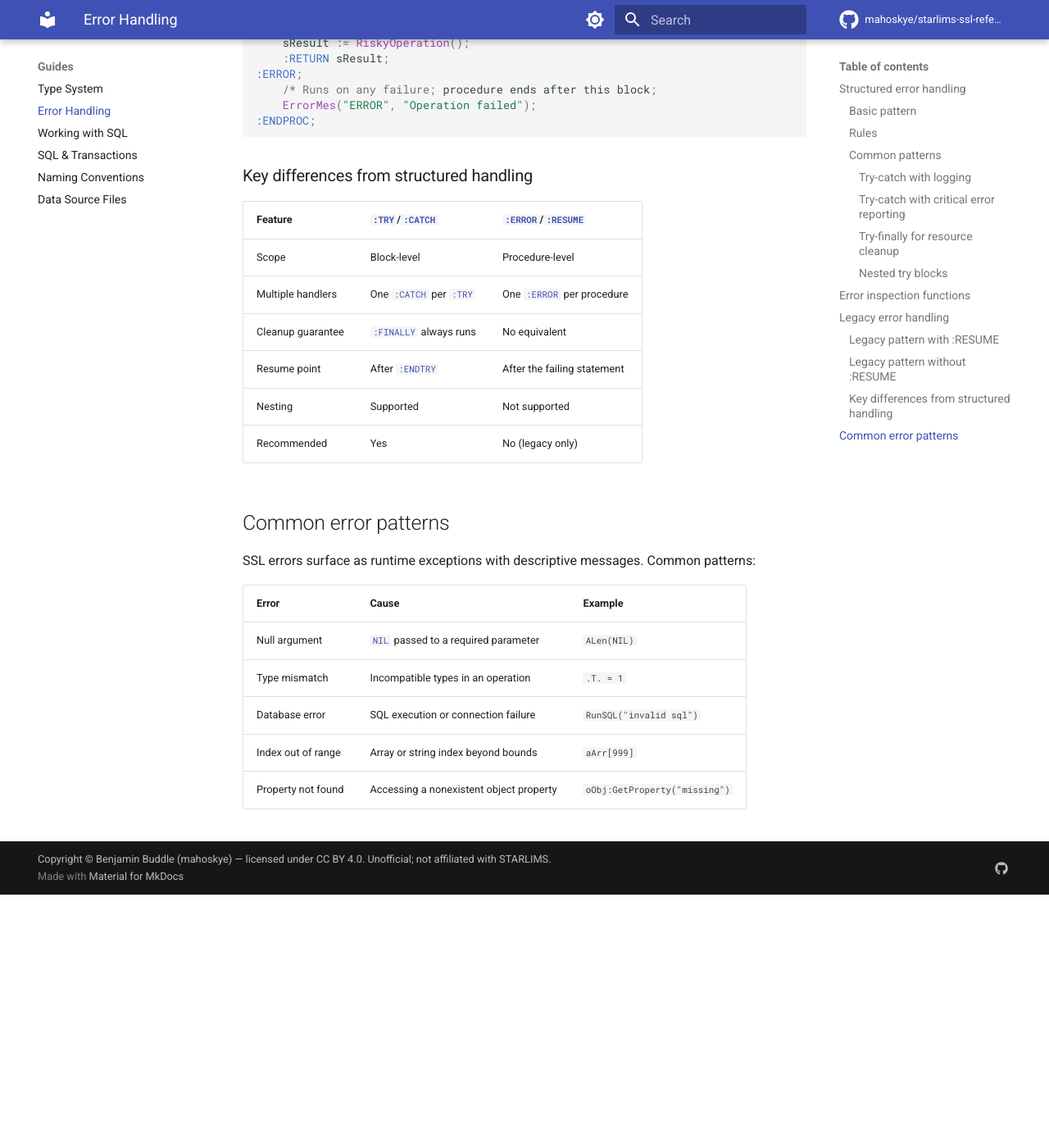
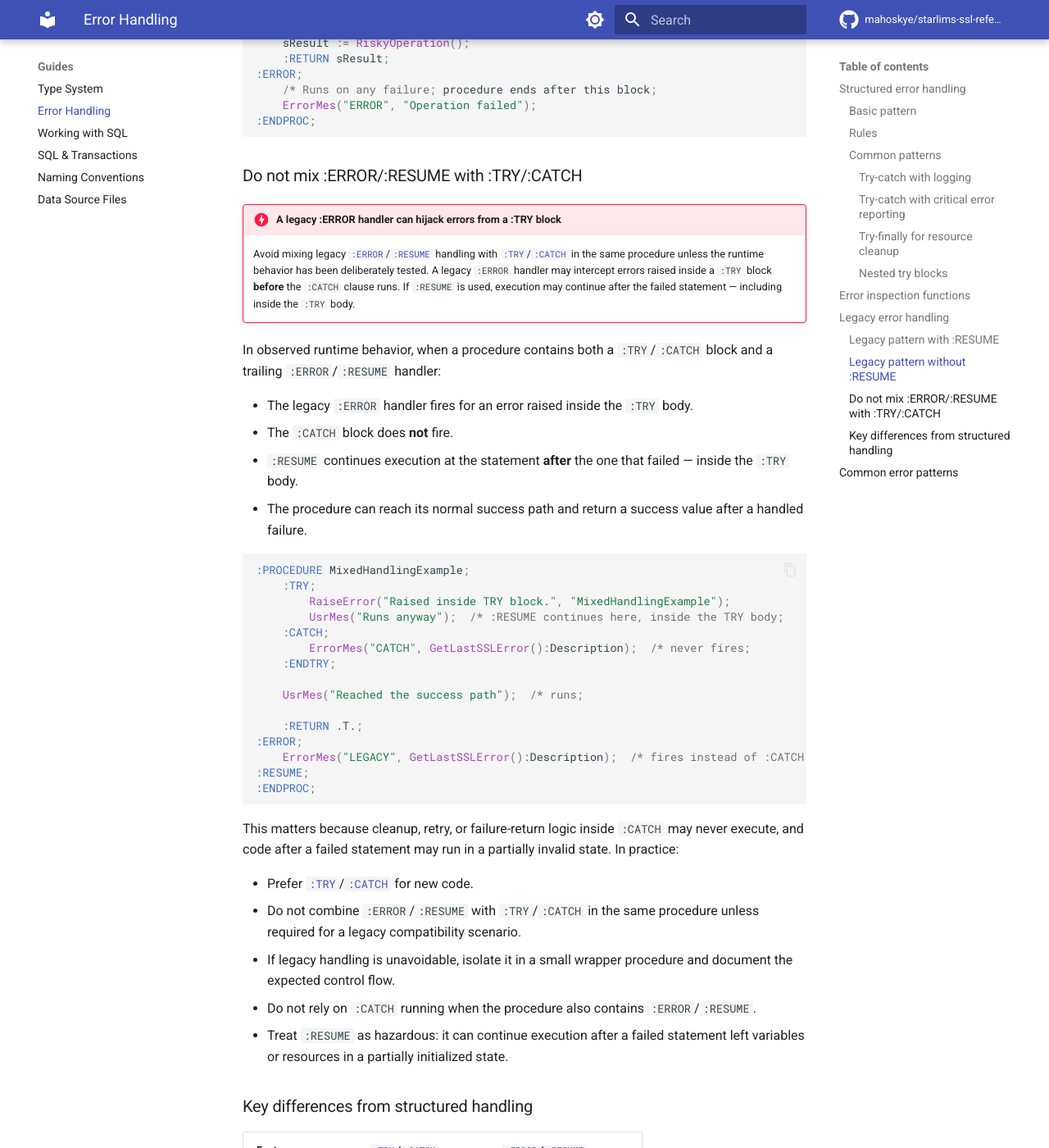
Before and after one commit to mahoskye/starlims-ssl-reference, an MkDocs documentation site: the page built from content/guides/error-handling.md, in a window 1280 px wide and 1400 px high, scrolled down 3449 px. Shown: the whole window at 82% size. Built offline with MkDocs 1.6.1 and Material for MkDocs 9.7.7, drawn with Linux system fonts in a browser that asks for light colours; comment, search, counter and statistics services are not loaded; before the commit the page ends 4540 px from its top, so only the background shows below that.

Commit message:
docs: document :ERROR/:RESUME interception of :TRY/:CATCH errors (closes #15)
Runtime testing (issue #15) showed that a legacy :ERROR handler can
intercept an error raised inside a preceding :TRY block before the
:CATCH clause runs; with :RESUME, execution then continues after the
failed statement, inside the :TRY body, and the procedure can reach
its normal success path after a handled failure.

- error-handling guide: new "Do not mix :ERROR/:RESUME with
  :TRY/:CATCH" section under Legacy error handling — danger
  admonition, observed-behavior list, annotated example, and the
  practical rules (prefer :TRY/:CATCH; isolate unavoidable legacy
  handling in a wrapper; never rely on :CATCH firing alongside
  :ERROR/:RESUME; treat :RESUME as hazardous).
- ERROR, RESUME, TRY, CATCH keyword pages: matching caveat bullets
  cross-linking the guide section.

ssl-element-meta.json regenerated (keyword caveats).

Co-Authored-By: Claude Fable 5 <noreply@anthropic.com>

````diff
--- a/content/guides/error-handling.md
+++ b/content/guides/error-handling.md
@@ -139,6 +139,44 @@ Without [`:RESUME`](../reference/keywords/RESUME.md), the entire procedure body
 :ENDPROC;
 ```
 
+### Do not mix :ERROR/:RESUME with :TRY/:CATCH
+
+!!! danger "A legacy :ERROR handler can hijack errors from a :TRY block"
+    Avoid mixing legacy [`:ERROR`](../reference/keywords/ERROR.md)/[`:RESUME`](../reference/keywords/RESUME.md) handling with [`:TRY`](../reference/keywords/TRY.md)/[`:CATCH`](../reference/keywords/CATCH.md) in the same procedure unless the runtime behavior has been deliberately tested. A legacy `:ERROR` handler may intercept errors raised inside a `:TRY` block **before** the `:CATCH` clause runs. If `:RESUME` is used, execution may continue after the failed statement — including inside the `:TRY` body.
+
+In observed runtime behavior, when a procedure contains both a `:TRY`/`:CATCH` block and a trailing `:ERROR`/`:RESUME` handler:
+
+- The legacy `:ERROR` handler fires for an error raised inside the `:TRY` body.
+- The `:CATCH` block does **not** fire.
+- `:RESUME` continues execution at the statement **after** the one that failed — inside the `:TRY` body.
+- The procedure can reach its normal success path and return a success value after a handled failure.
+
+```ssl
+:PROCEDURE MixedHandlingExample;
+    :TRY;
+        RaiseError("Raised inside TRY block.", "MixedHandlingExample");
+        UsrMes("Runs anyway");  /* :RESUME continues here, inside the TRY body;
+    :CATCH;
+        ErrorMes("CATCH", GetLastSSLError():Description);  /* never fires;
+    :ENDTRY;
+
+    UsrMes("Reached the success path");  /* runs;
+
+    :RETURN .T.;
+:ERROR;
+    ErrorMes("LEGACY", GetLastSSLError():Description);  /* fires instead of :CATCH;
+:RESUME;
+:ENDPROC;
+```
+
+This matters because cleanup, retry, or failure-return logic inside `:CATCH` may never execute, and code after a failed statement may run in a partially invalid state. In practice:
+
+- Prefer [`:TRY`](../reference/keywords/TRY.md)/[`:CATCH`](../reference/keywords/CATCH.md) for new code.
+- Do not combine `:ERROR`/`:RESUME` with `:TRY`/`:CATCH` in the same procedure unless required for a legacy compatibility scenario.
+- If legacy handling is unavoidable, isolate it in a small wrapper procedure and document the expected control flow.
+- Do not rely on `:CATCH` running when the procedure also contains `:ERROR`/`:RESUME`.
+- Treat `:RESUME` as hazardous: it can continue execution after a failed statement left variables or resources in a partially initialized state.
+
 ### Key differences from structured handling
 
 | Feature | [`:TRY`](../reference/keywords/TRY.md)/[`:CATCH`](../reference/keywords/CATCH.md) | [`:ERROR`](../reference/keywords/ERROR.md)/[`:RESUME`](../reference/keywords/RESUME.md) |
````
Also changed, not shown: content/reference/keywords/CATCH.md (+1 -0 lines), content/reference/keywords/ERROR.md (+1 -0 lines), content/reference/keywords/RESUME.md (+1 -0 lines), content/reference/keywords/TRY.md (+1 -0 lines), 1 other file.
